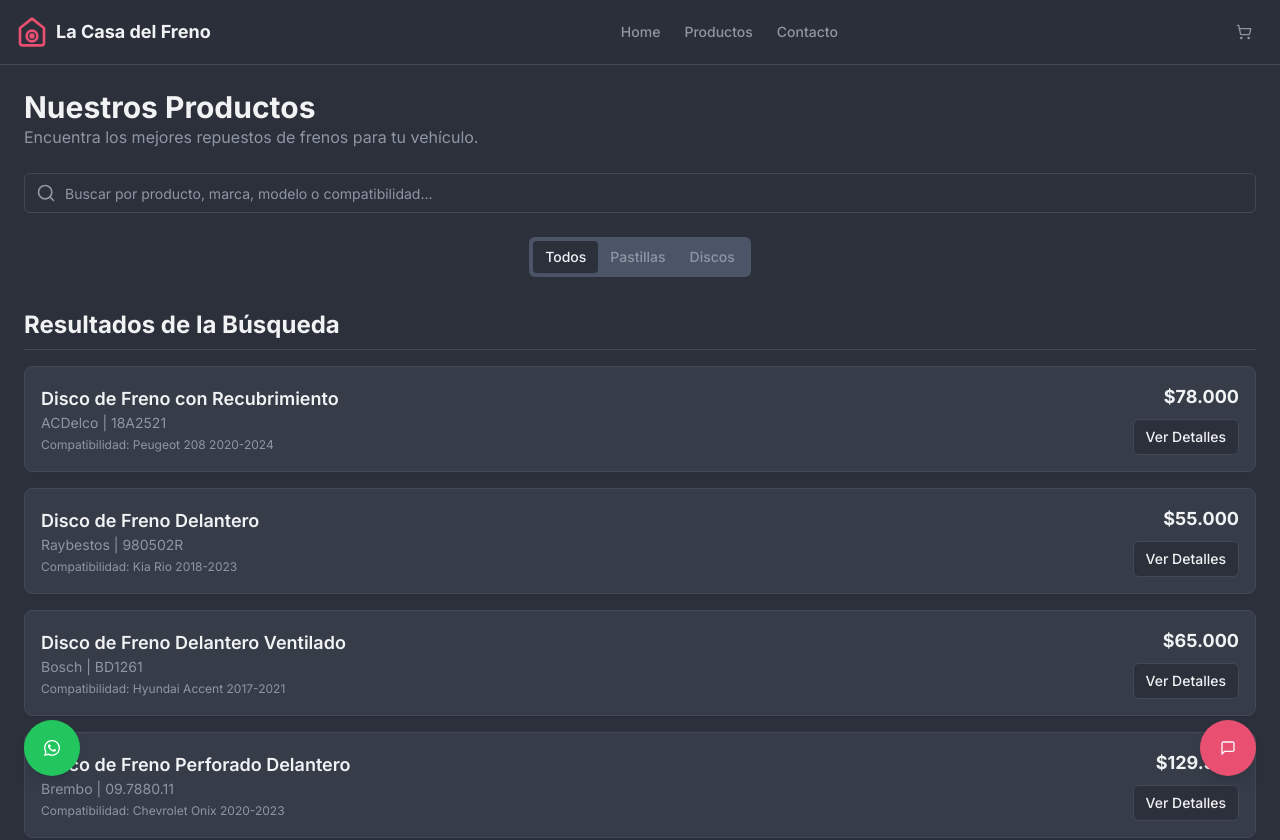
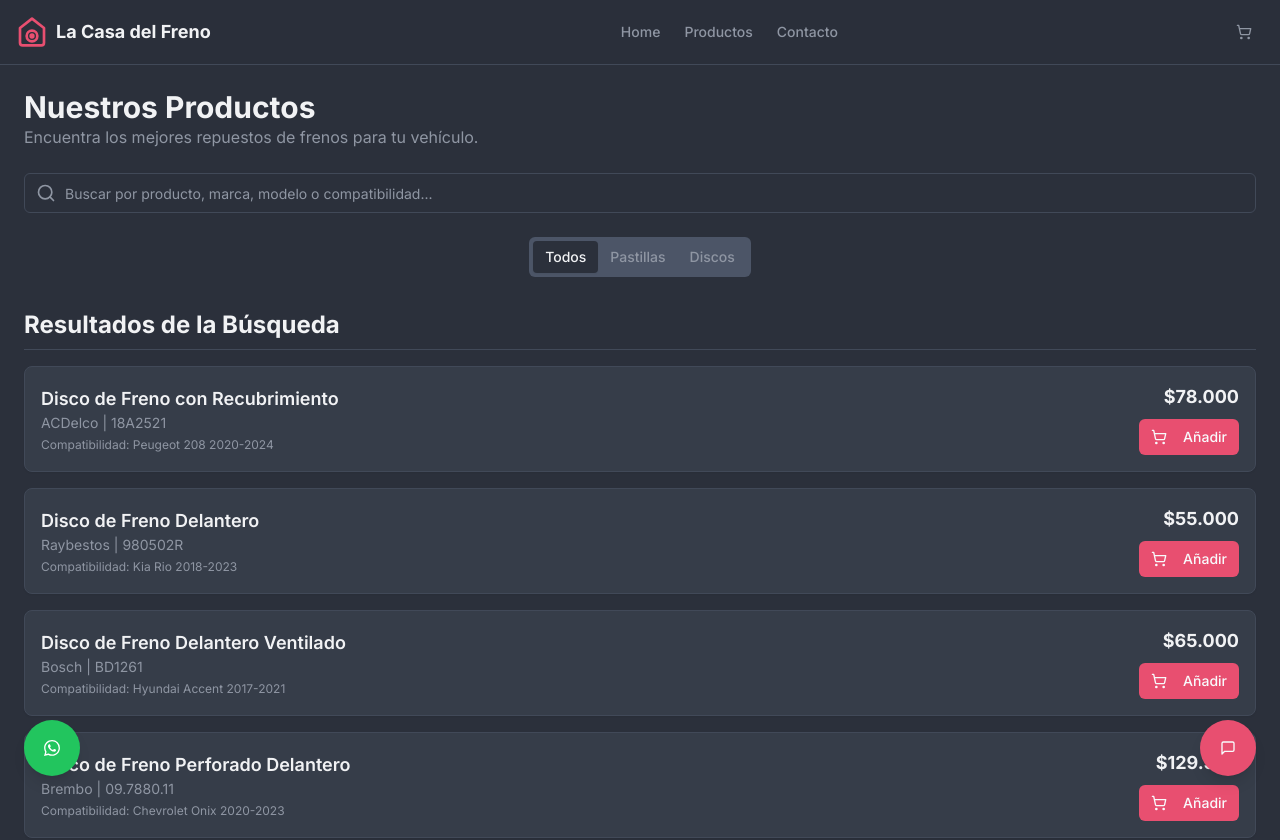
Before and after one commit to marce1404/TIENDA-FRENOS, a Next.js app: page /productos in a window 1280 px wide. Shown: the top 840 px of the page. Built offline with nearby package versions, Linux system fonts and the light colour scheme.

Commit message:
quita el boton detalle y agrega el icono de agregar a carrito, como la t

```diff
--- a/src/app/productos/page.tsx
+++ b/src/app/productos/page.tsx
@@ -5,13 +5,14 @@ import { useState, useMemo, useEffect } from 'react';
 import { getProducts } from '@/lib/products';
 import { products as initialProducts } from '@/data/products';
 import { Input } from '@/components/ui/input';
-import { Search } from 'lucide-react';
+import { Search, ShoppingCart } from 'lucide-react';
 import type { Product } from '@/lib/types';
 import { Skeleton } from '@/components/ui/skeleton';
 import { Tabs, TabsList, TabsTrigger } from '@/components/ui/tabs';
 import Link from 'next/link';
 import { Button } from '@/components/ui/button';
 import { ArrowLeftIcon, ArrowRightIcon } from '@radix-ui/react-icons';
+import { useCart } from '@/hooks/use-cart';
 
 export default function ProductosPage() {
   const [searchTerm, setSearchTerm] = useState('');
@@ -20,13 +21,20 @@ export default function ProductosPage() {
   const [selectedCategory, setSelectedCategory] = useState('all');
   const [allProducts, setAllProducts] = useState<Product[]>([]);
   const [isMounted, setIsMounted] = useState(false);
+  const { addToCart } = useCart();
 
   useEffect(() => {
     setAllProducts(getProducts());
     setIsMounted(true);
   }, []);
 
-  const categories = useMemo(() => [...new Set(initialProducts.map((p) => p.category))], []);
+  const categories = useMemo(() => {
+    // Derive categories from the actual products data to avoid showing stale ones
+    if (isMounted) {
+      return [...new Set(allProducts.map((p) => p.category))];
+    }
+    return [...new Set(initialProducts.map((p) => p.category))];
+  }, [isMounted, allProducts]);
 
   const filteredProducts = useMemo(() => {
     if (!isMounted) return [];
@@ -131,9 +139,10 @@ export default function ProductosPage() {
                             <p className="text-lg font-bold">
                                 {new Intl.NumberFormat('es-CL', { style: 'currency', currency: 'CLP' }).format(product.price)}
                             </p>
-                             <Link href={`/productos/${product.id}`}>
-                               <Button variant="outline" size="sm">Ver Detalles</Button>
-                            </Link>
+                             <Button size="sm" onClick={() => addToCart(product)}>
+                                <ShoppingCart className="mr-2 h-4 w-4"/>
+                                Añadir
+                             </Button>
                         </div>
                       </div>
                     ))}
```
